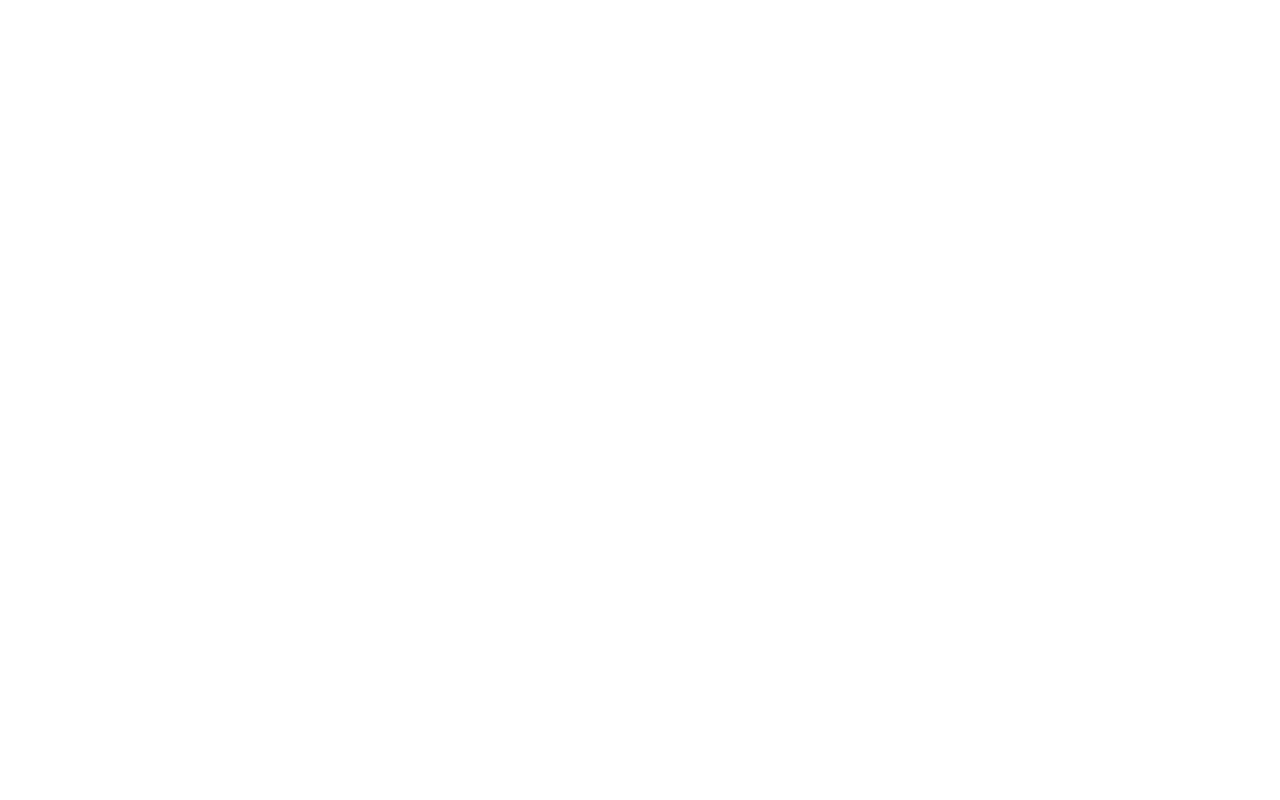
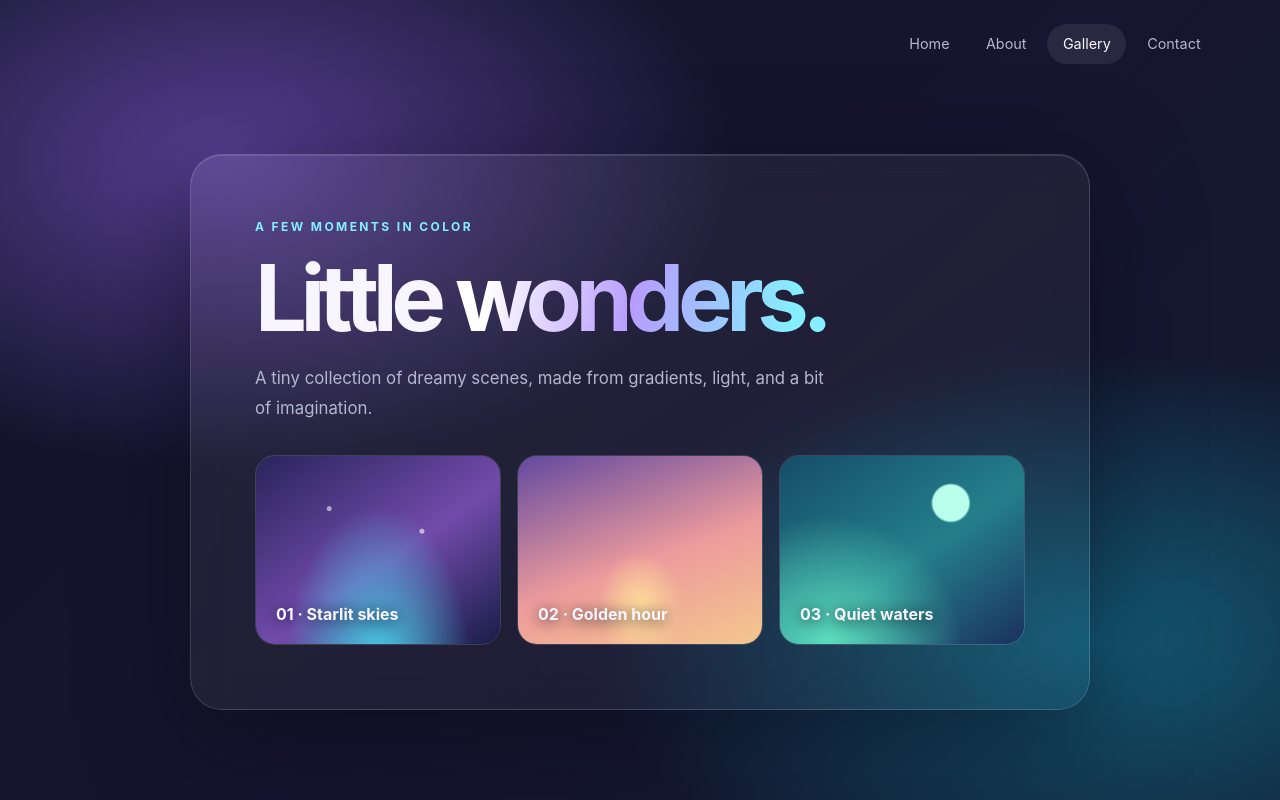
Before and after one commit to shyam2K21/test, a plain HTML site: page gallery.html in a window 1280 px wide. Drawn offline with Linux system fonts and the light colour scheme.

Commit message:
gallery page added

```diff
--- a/gallery.html
+++ b/gallery.html
@@ -0,0 +1,53 @@
+<!doctype html>
+<html lang="en">
+<head>
+  <meta charset="utf-8">
+  <meta name="viewport" content="width=device-width, initial-scale=1">
+  <meta name="theme-color" content="#11152b">
+  <title>Gallery · Hello, World!</title>
+  <style>
+    :root { color-scheme: dark; --ink:#f7f6ff; --muted:#b4b7d0; --violet:#b79cff; --cyan:#85efff; }
+    * { box-sizing:border-box; }
+    body { min-height:100vh; margin:0; display:grid; place-items:center; padding:6rem 1.5rem 2rem; color:var(--ink); font-family:Inter,ui-sans-serif,system-ui,-apple-system,"Segoe UI",sans-serif; background:radial-gradient(ellipse at 18% 20%,#563e91 0,transparent 34%),radial-gradient(ellipse at 85% 80%,#135b76 0,transparent 32%),linear-gradient(135deg,#11152b,#17152f 55%,#101d32); }
+    nav { position:absolute; top:1.5rem; right:clamp(1.25rem,5vw,4rem); display:flex; flex-wrap:wrap; gap:.35rem; }
+    nav a { padding:.65rem .9rem; border:1px solid transparent; border-radius:999px; color:var(--muted); font-size:.9rem; text-decoration:none; transition:.2s; }
+    nav a:hover,nav a:focus-visible { color:var(--ink); border-color:#ffffff35; background:#ffffff12; outline:none; }
+    nav a[aria-current="page"] { color:var(--ink); background:#ffffff15; }
+    main { width:min(100%,900px); padding:clamp(2rem,6vw,4rem); border:1px solid #ffffff25; border-radius:32px; background:linear-gradient(145deg,#ffffff12,#ffffff05); box-shadow:0 30px 100px #05081780,inset 0 1px #ffffff20; backdrop-filter:blur(18px); animation:rise .8s ease both; }
+    .eyebrow { margin:0 0 1.1rem; color:var(--cyan); font-size:.75rem; font-weight:700; letter-spacing:.2em; text-transform:uppercase; }
+    h1 { margin:0; font-size:clamp(3rem,9vw,5.75rem); line-height:1; letter-spacing:-.07em; }
+    h1 span { color:transparent; background:linear-gradient(100deg,#fff 10%,var(--violet) 48%,var(--cyan) 90%); background-clip:text; -webkit-background-clip:text; }
+    .message { max-width:580px; margin:1.3rem 0 2rem; color:var(--muted); font-size:1.05rem; line-height:1.75; }
+    .gallery { display:grid; grid-template-columns:repeat(3,minmax(0,1fr)); gap:1rem; }
+    .tile { position:relative; min-height:190px; display:flex; align-items:flex-end; overflow:hidden; padding:1.25rem; border:1px solid #ffffff25; border-radius:20px; isolation:isolate; box-shadow:inset 0 1px #ffffff30; transition:transform .25s ease,border-color .25s ease; }
+    .tile:hover { transform:translateY(-5px); border-color:#ffffff60; }
+    .tile::before { position:absolute; z-index:-1; inset:0; content:""; transition:transform .4s ease; }
+    .tile:hover::before { transform:scale(1.08); }
+    .tile:nth-child(1)::before { background:radial-gradient(circle at 30% 28%,#fff8 0 2px,transparent 3px),radial-gradient(circle at 68% 40%,#fff9 0 2px,transparent 3px),radial-gradient(ellipse at 50% 115%,#47d6ed 0,transparent 54%),linear-gradient(145deg,#29245b,#724bab 55%,#171d48); }
+    .tile:nth-child(2)::before { background:radial-gradient(ellipse at 50% 80%,#ffdc9b 0,transparent 25%),linear-gradient(160deg,#6249a0,#ed9b9c 55%,#f4c78d); }
+    .tile:nth-child(3)::before { background:radial-gradient(circle at 70% 25%,#b8ffec 0 8%,transparent 9%),radial-gradient(ellipse at 20% 100%,#5cddbd 0,transparent 48%),linear-gradient(145deg,#154d69,#247f8b 55%,#1b315e); }
+    .tile span { font-size:1rem; font-weight:650; text-shadow:0 2px 14px #07091dcc; }
+    @keyframes rise { from { opacity:0; transform:translateY(16px); } to { opacity:1; transform:translateY(0); } }
+    @media (max-width:640px) { .gallery { grid-template-columns:1fr; } .tile { min-height:150px; } nav { left:1rem; right:1rem; justify-content:center; } }
+    @media (prefers-reduced-motion:reduce) { *,*::before,*::after { animation-duration:.01ms!important; animation-iteration-count:1!important; transition-duration:.01ms!important; } }
+  </style>
+</head>
+<body>
+  <nav aria-label="Main navigation">
+    <a href="index.html">Home</a>
+    <a href="about.html">About</a>
+    <a href="gallery.html" aria-current="page">Gallery</a>
+    <a href="contact.html">Contact</a>
+  </nav>
+  <main>
+    <p class="eyebrow">A few moments in color</p>
+    <h1>Little <span>wonders.</span></h1>
+    <p class="message">A tiny collection of dreamy scenes, made from gradients, light, and a bit of imagination.</p>
+    <section class="gallery" aria-label="Abstract artwork gallery">
+      <article class="tile"><span>01 · Starlit skies</span></article>
+      <article class="tile"><span>02 · Golden hour</span></article>
+      <article class="tile"><span>03 · Quiet waters</span></article>
+    </section>
+  </main>
+</body>
+</html>
```
Also changed, not shown: about.html (+1 -0 lines), contact.html (+1 -0 lines), index.html (+1 -0 lines).
